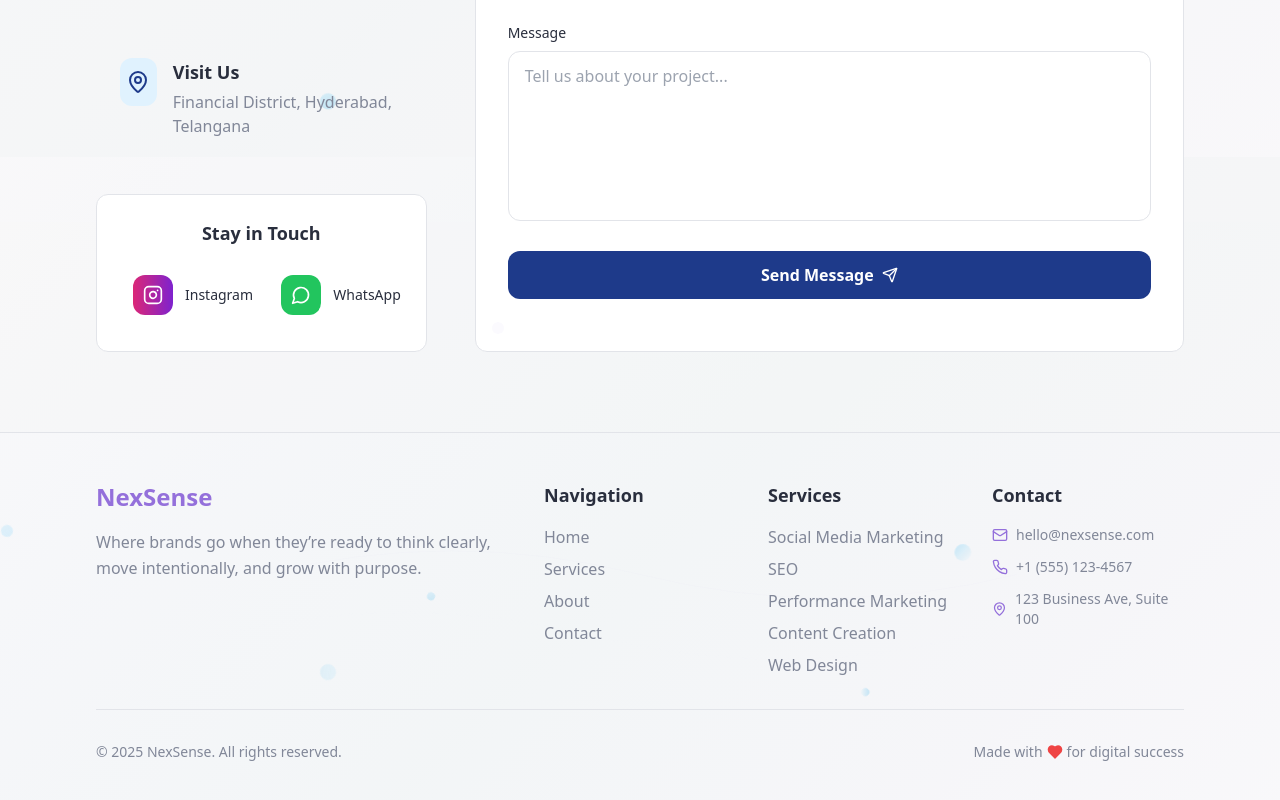
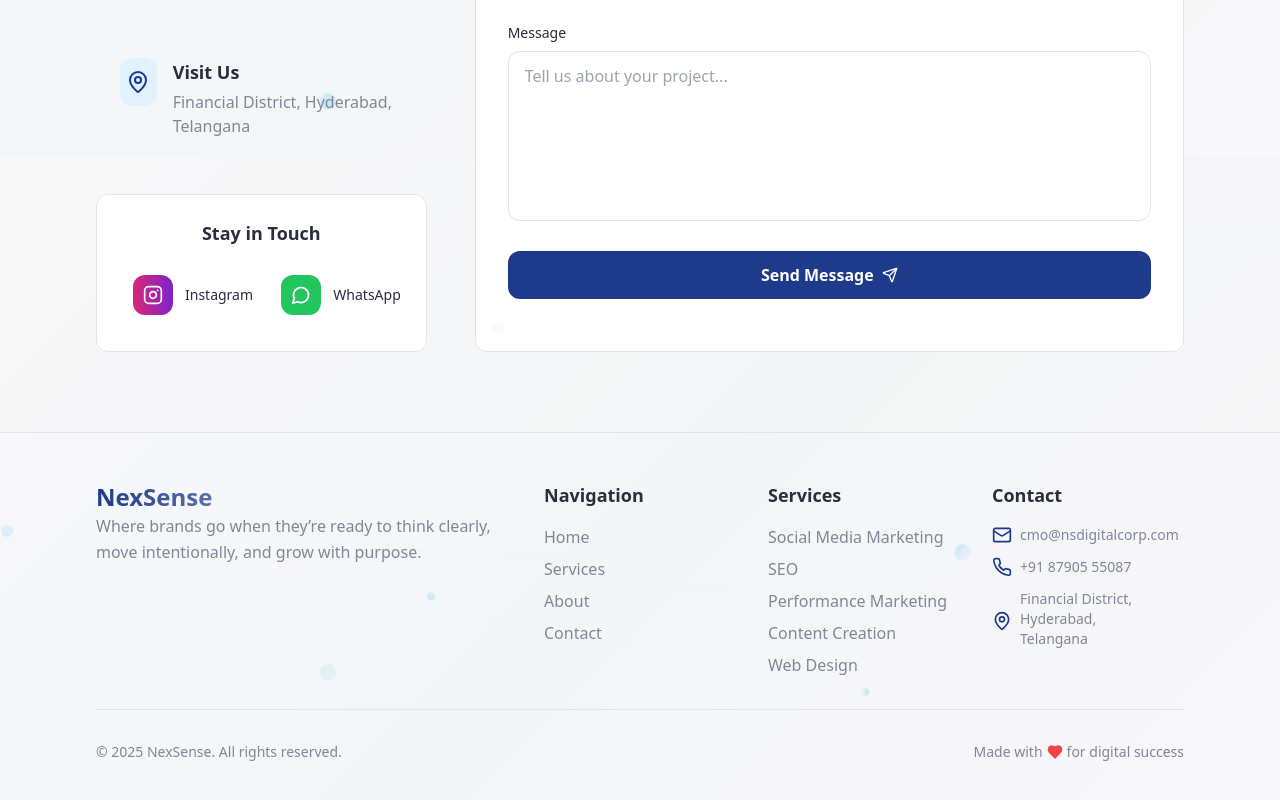
Before and after one commit to ramagiriranjith/nexsense, a React (Vite) app: page / in a window 1280 px wide. Shown: the part 3843-4643 px from the top of the page. Built offline with nearby package versions, Linux system fonts and the light colour scheme.

Commit message:
Update Footer.tsx

```diff
--- a/src/components/Footer.tsx
+++ b/src/components/Footer.tsx
@@ -52,7 +52,11 @@ export const Footer = () => {
         <div className="grid grid-cols-1 md:grid-cols-5 gap-8 mb-8">
           {/* Brand */}
           <div className="col-span-1 md:col-span-2">
-            <h3 className="text-2xl font-bold text-primary mb-4">NexSense</h3>
+
+            <h1 className="text-2xl font-bold bg-gradient-to-r from-blue-900 to-sky-50 bg-clip-text text-transparent">
+              NexSense
+            </h1>
+
             <p className="text-muted-foreground leading-relaxed max-w-md mb-6">
               Where brands go when they’re ready to think clearly, move intentionally, and grow with purpose.
             </p>
@@ -82,7 +86,7 @@ export const Footer = () => {
                 <li key={item}>
                   <a
                     href={`#${item.toLowerCase()}`}
-                    className="text-muted-foreground hover:text-primary transition-colors duration-200 cursor-pointer"
+                    className="text-muted-foreground hover:text-blue-900 transition-colors duration-200 cursor-pointer"
                   >
                     {item}
                   </a>
@@ -99,7 +103,7 @@ export const Footer = () => {
                 <li key={item}>
                   <a
                     href="#services"
-                    className="text-muted-foreground hover:text-primary transition-colors duration-200 cursor-pointer"
+                    className="text-muted-foreground hover:text-blue-900 transition-colors duration-200 cursor-pointer"
                   >
                     {item}
                   </a>
@@ -113,16 +117,16 @@ export const Footer = () => {
             <h4 className="text-lg font-semibold text-foreground mb-4">Contact</h4>
             <div className="space-y-3">
               <div className="flex items-center gap-2 text-sm text-muted-foreground">
-                <Mail className="w-4 h-4 text-primary" />
-                <span>hello@nexsense.com</span>
+                <Mail className="w-5 h-5 min-w-[20px] text-blue-900" />
+                <span>cmo@nsdigitalcorp.com</span>
               </div>
               <div className="flex items-center gap-2 text-sm text-muted-foreground">
-                <Phone className="w-4 h-4 text-primary" />
-                <span>+1 (555) 123-4567</span>
+                <Phone className="w-5 h-5 min-w-[20px] text-blue-900" />
+                <span>+91 87905 55087</span>
               </div>
               <div className="flex items-center gap-2 text-sm text-muted-foreground">
-                <MapPin className="w-4 h-4 text-primary" />
-                <span>123 Business Ave, Suite 100</span>
+                <MapPin className="w-5 h-5 min-w-[20px] text-blue-900 mt-1" />
+                <span>Financial District, Hyderabad,<br/> Telangana</span>
               </div>
             </div>
           </div>
```
